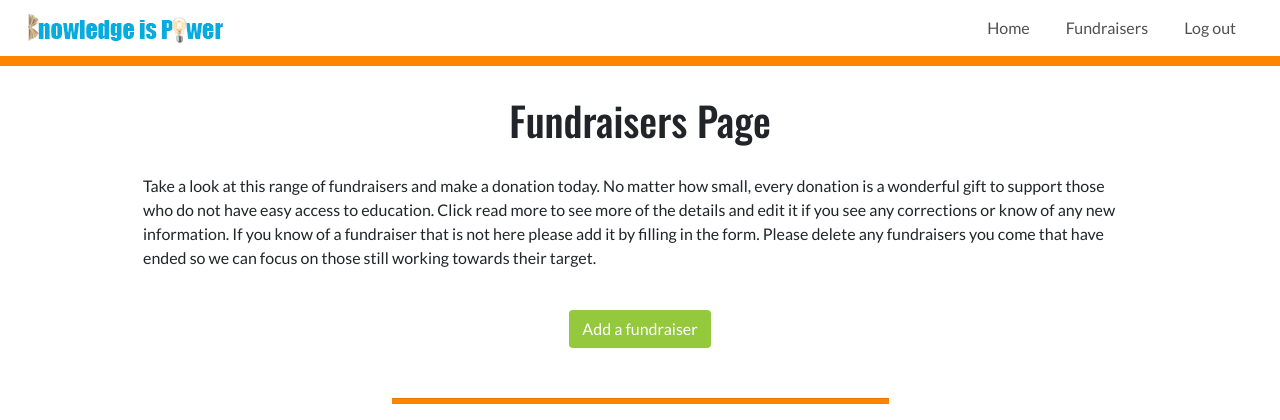
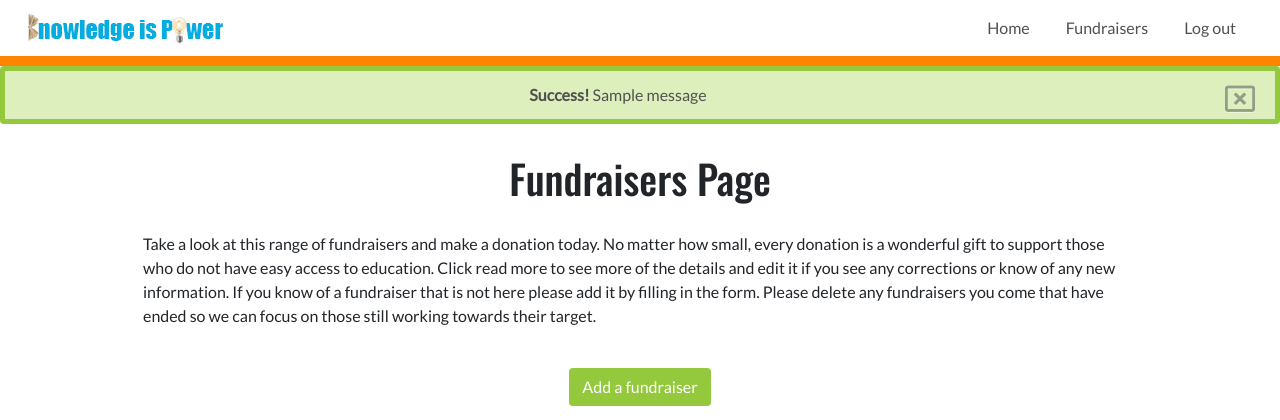
Before and after one commit to Angie55/MilestoneThree_KnowlegeisPower, a Flask app: page /get_fundraisers in a window 1280 px wide. Shown: the top 420 px of the page. Run offline with Flask 2, Linux system fonts and the light colour scheme; grey boxes marked "Sample" are stand-in pictures; one stand-in notice (Sample message) is shown; a database or web service that is not in the repository returns one stand-in record (values such as "Sample title"); some libraries are stand-ins or nearby versions.

Commit message:
Added flash messages to give feedback when add, edit and delete forms submitted

```diff
--- a/app.py
+++ b/app.py
@@ -10,16 +10,18 @@ app = Flask(__name__)
 # connecting app to MongoDB using a environment variable
 app.config["MONGO_DBNAME"] = 'knowledge_is_power'
 app.config["MONGO_URI"] = os.getenv('MONGO_URI', 'mongodb://localhost')
+
 app.config["SECRET_KEY"] = os.getenv("SECRET_KEY")
 
 # creating an instance of PyMongo
 mongo = PyMongo(app)
 
 
-# displays to home page
+# displays home page
 @app.route('/')
 @app.route('/index')
 def index():
+
     return render_template("index.html")
 
 # displays to home page
@@ -37,7 +39,7 @@ def login():
     if request.method == 'POST':
         user = mongo.db.users
         logged_in_user = user.find_one({
-                                'username': request.form['username'].title()})
+                                'name': request.form['username'].title()})
 
         if logged_in_user:
             if check_password_hash(logged_in_user['pass'],
@@ -46,8 +48,9 @@ def login():
                 session['logged_in'] = True
                 return redirect(url_for('index'))
             flash('Sorry incorrect password!')
-            return redirect(url_for('user_login'))
+            return redirect(url_for('login'))
     return render_template('login.html')
+
 
 @app.route('/register', methods=['GET', 'POST'])
 def register():
@@ -68,7 +71,7 @@ def register():
             session['logged_in'] = True
             return redirect(url_for('index'))
 
-        flash('Sorry, username already taken. Please try another.')
+        flash('Sorry, username already taken. Please try another. If you have an account please login')
         return redirect(url_for('register'))
     return render_template('register.html')
 
@@ -107,6 +110,7 @@ def add_fundraiser():
 def insert_fundraiser():
     fundraisers = mongo.db.fundraisers
     fundraisers.insert_one(request.form.to_dict())
+    flash('The fundraiser has been added')
     return redirect(url_for('get_fundraisers'))
 
 # Update
@@ -115,6 +119,7 @@ def insert_fundraiser():
 @app.route('/edit_fundraiser/<fundraiser_id>')
 def edit_fundraiser(fundraiser_id):
     the_fundraiser =  mongo.db.fundraisers.find_one({"_id": ObjectId(fundraiser_id)})
+    flash('The fundraiser has been updated')
     return render_template('edit-fundraiser.html', fundraiser=the_fundraiser)
 
 # updates the fundraiser with the details that were submitted
@@ -140,6 +145,7 @@ def update_fundraiser(fundraiser_id):
 @app.route('/delete_fundraiser/<fundraiser_id>')
 def delete_fundraiser(fundraiser_id):
     mongo.db.fundraisers.remove({'_id': ObjectId(fundraiser_id)})
+    flash('The fundraiser has been deleted')
     return redirect(url_for('get_fundraisers'))
 
 
--- a/static/css/style.css
+++ b/static/css/style.css
@@ -151,6 +151,17 @@ h1, h2, h3, h6 {
 }
 
 /*--------------------------------- Fundraiser information page*/
+.alert-close {
+    color: #505050;
+    font-size: 30px;
+}
+
+.alert-txt {
+    background-color: #dcefbc;
+    color: #505050;
+    border: 5px solid #94c83d;
+}
+
 .fund-info-icon{
     font-size: 80px;
     color: #03ADDF;
--- a/templates/fundraisers.html
+++ b/templates/fundraisers.html
@@ -1,4 +1,16 @@
 {% extends 'base.html' %} {% block content %}
+
+{% with messages = get_flashed_messages() %} {% if messages %} {% for message in messages %}
+
+<div class="alert alert-dismissible fade show alert-txt text-center" role="alert">
+  <strong>Success! </strong> {{ message }}
+  <button type="button" class="close alert-close " data-dismiss="alert" aria-label="Close">
+    <i class="far fa-window-close"></i>
+  </button>
+</div>
+
+
+{% endfor %} {% endif %} {% endwith %}
 
 <div class="container-fluid page-width-container page-padding-sm">
     <!--Header and introduction to fundraiser page-->
```
